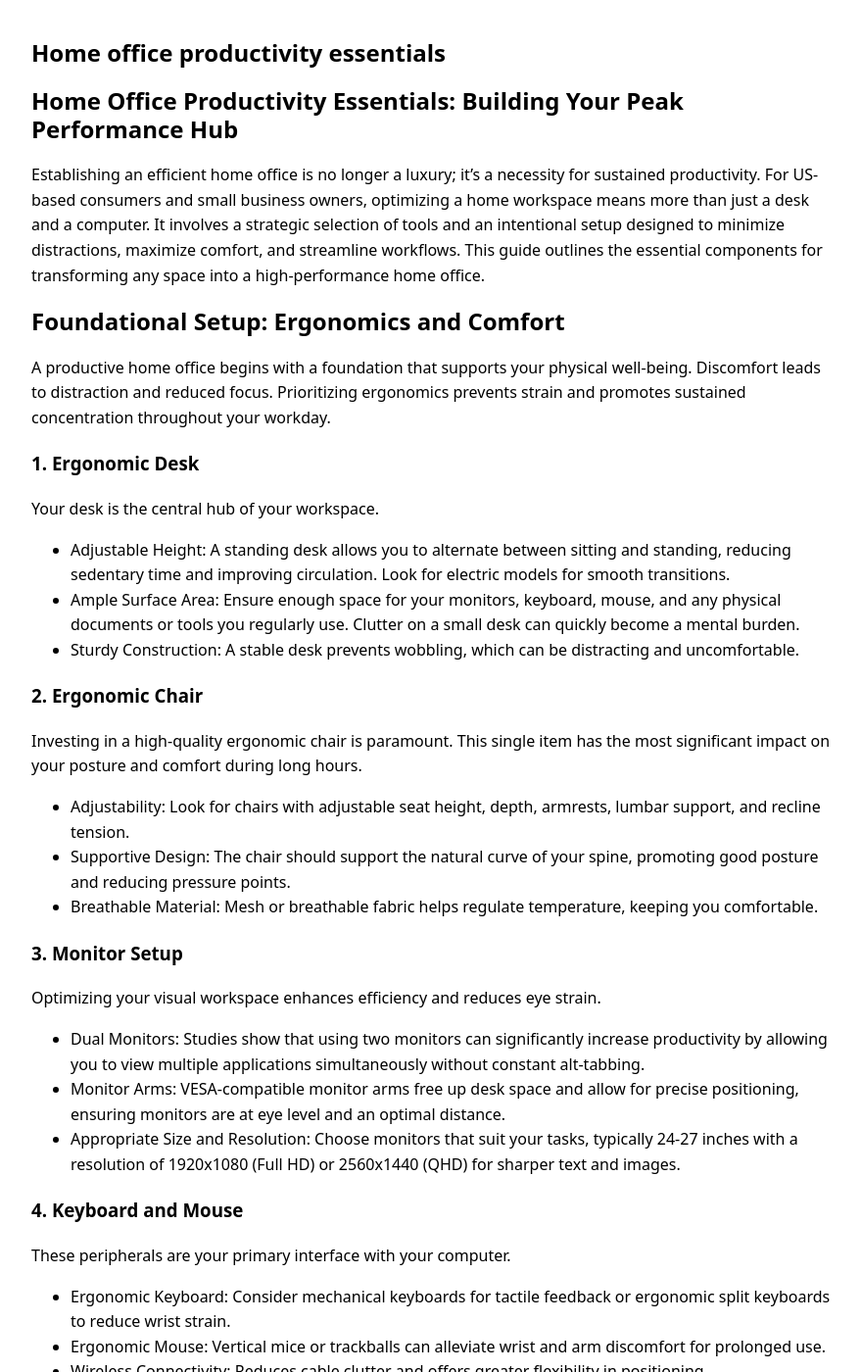
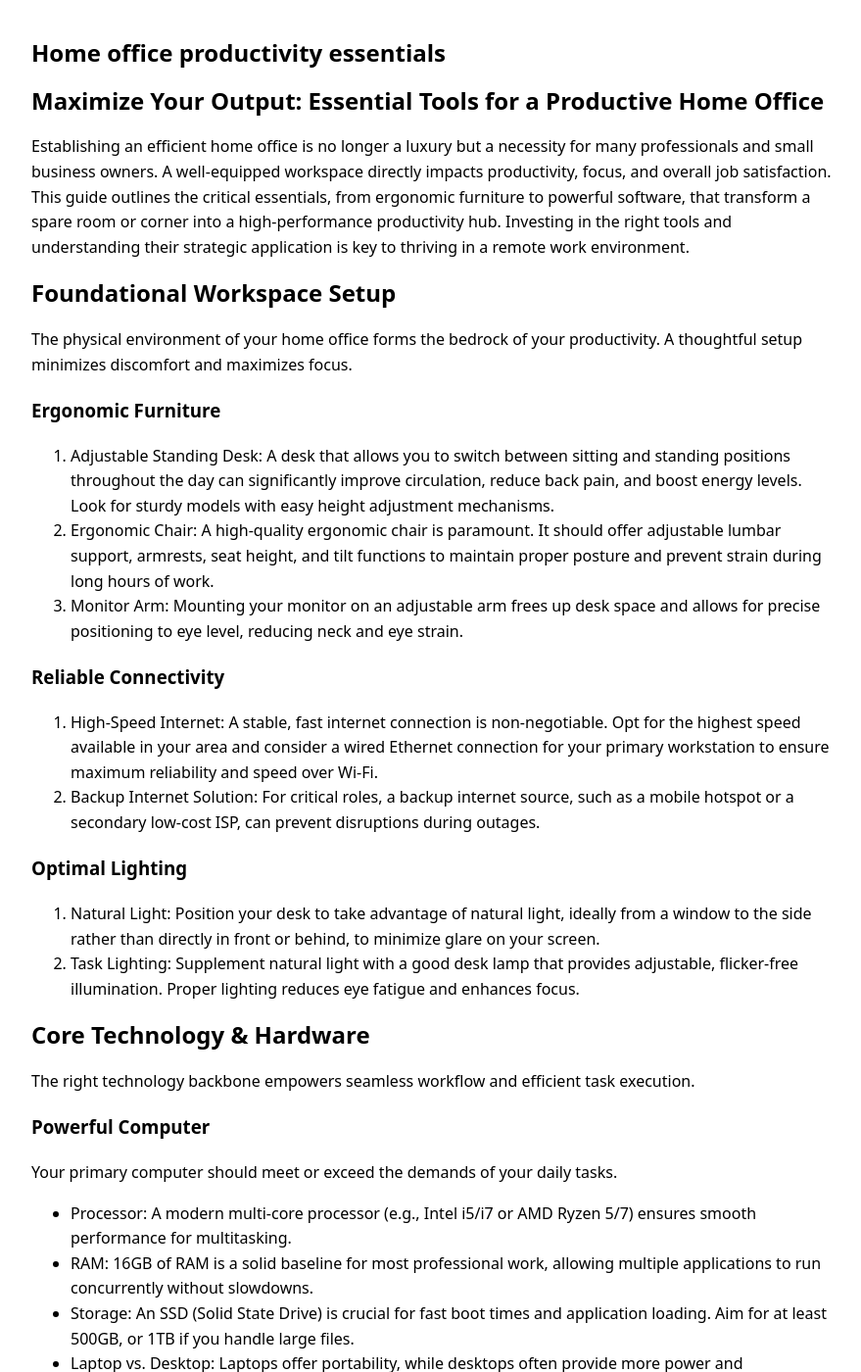
Before and after one commit to ironaclaw/ironaclaw.github.io, a Jekyll site: the page built from _posts/2026-02-15-home-office-productivity-essentials.md, in a window 1280 px wide and 1400 px high. Shown: the whole window at 98% size, without its empty margins (198-1077 px from the left). Built offline with Jekyll 4.4.1, drawn with Linux system fonts in a browser that asks for light colours; some of the changed text lies outside the part shown.

Commit message:
Add 2026-02-15-home-office-productivity-essentials.md

```diff
--- a/_posts/2026-02-15-home-office-productivity-essentials.md
+++ b/_posts/2026-02-15-home-office-productivity-essentials.md
@@ -9,124 +9,84 @@ keywords: []
 model_used: gemini-2.5-flash
 ---
 
-# Home Office Productivity Essentials: Building Your Peak Performance Hub
+# Maximize Your Output: Essential Tools for a Productive Home Office
 
-Establishing an efficient home office is no longer a luxury; it's a necessity for sustained productivity. For US-based consumers and small business owners, optimizing a home workspace means more than just a desk and a computer. It involves a strategic selection of tools and an intentional setup designed to minimize distractions, maximize comfort, and streamline workflows. This guide outlines the essential components for transforming any space into a high-performance home office.
+Establishing an efficient home office is no longer a luxury but a necessity for many professionals and small business owners. A well-equipped workspace directly impacts productivity, focus, and overall job satisfaction. This guide outlines the critical essentials, from ergonomic furniture to powerful software, that transform a spare room or corner into a high-performance productivity hub. Investing in the right tools and understanding their strategic application is key to thriving in a remote work environment.
 
-## Foundational Setup: Ergonomics and Comfort
+## Foundational Workspace Setup
 
-A productive home office begins with a foundation that supports your physical well-being. Discomfort leads to distraction and reduced focus. Prioritizing ergonomics prevents strain and promotes sustained concentration throughout your workday.
+The physical environment of your home office forms the bedrock of your productivity. A thoughtful setup minimizes discomfort and maximizes focus.
 
-### 1. Ergonomic Desk
+### Ergonomic Furniture
 
-Your desk is the central hub of your workspace.
-*   Adjustable Height: A standing desk allows you to alternate between sitting and standing, reducing sedentary time and improving circulation. Look for electric models for smooth transitions.
-*   Ample Surface Area: Ensure enough space for your monitors, keyboard, mouse, and any physical documents or tools you regularly use. Clutter on a small desk can quickly become a mental burden.
-*   Sturdy Construction: A stable desk prevents wobbling, which can be distracting and uncomfortable.
+1.  Adjustable Standing Desk: A desk that allows you to switch between sitting and standing positions throughout the day can significantly improve circulation, reduce back pain, and boost energy levels. Look for sturdy models with easy height adjustment mechanisms.
+2.  Ergonomic Chair: A high-quality ergonomic chair is paramount. It should offer adjustable lumbar support, armrests, seat height, and tilt functions to maintain proper posture and prevent strain during long hours of work.
+3.  Monitor Arm: Mounting your monitor on an adjustable arm frees up desk space and allows for precise positioning to eye level, reducing neck and eye strain.
 
-### 2. Ergonomic Chair
+### Reliable Connectivity
 
-Investing in a high-quality ergonomic chair is paramount. This single item has the most significant impact on your posture and comfort during long hours.
-*   Adjustability: Look for chairs with adjustable seat height, depth, armrests, lumbar support, and recline tension.
-*   Supportive Design: The chair should support the natural curve of your spine, promoting good posture and reducing pressure points.
-*   Breathable Material: Mesh or breathable fabric helps regulate temperature, keeping you comfortable.
+1.  High-Speed Internet: A stable, fast internet connection is non-negotiable. Opt for the highest speed available in your area and consider a wired Ethernet connection for your primary workstation to ensure maximum reliability and speed over Wi-Fi.
+2.  Backup Internet Solution: For critical roles, a backup internet source, such as a mobile hotspot or a secondary low-cost ISP, can prevent disruptions during outages.
 
-### 3. Monitor Setup
+### Optimal Lighting
 
-Optimizing your visual workspace enhances efficiency and reduces eye strain.
-*   Dual Monitors: Studies show that using two monitors can significantly increase productivity by allowing you to view multiple applications simultaneously without constant alt-tabbing.
-*   Monitor Arms: VESA-compatible monitor arms free up desk space and allow for precise positioning, ensuring monitors are at eye level and an optimal distance.
-*   Appropriate Size and Resolution: Choose monitors that suit your tasks, typically 24-27 inches with a resolution of 1920x1080 (Full HD) or 2560x1440 (QHD) for sharper text and images.
+1.  Natural Light: Position your desk to take advantage of natural light, ideally from a window to the side rather than directly in front or behind, to minimize glare on your screen.
+2.  Task Lighting: Supplement natural light with a good desk lamp that provides adjustable, flicker-free illumination. Proper lighting reduces eye fatigue and enhances focus.
 
-### 4. Keyboard and Mouse
+## Core Technology & Hardware
 
-These peripherals are your primary interface with your computer.
-*   Ergonomic Keyboard: Consider mechanical keyboards for tactile feedback or ergonomic split keyboards to reduce wrist strain.
-*   Ergonomic Mouse: Vertical mice or trackballs can alleviate wrist and arm discomfort for prolonged use.
-*   Wireless Connectivity: Reduces cable clutter and offers greater flexibility in positioning.
+The right technology backbone empowers seamless workflow and efficient task execution.
 
-## Technology Backbone: Reliable Hardware and Software
+### Powerful Computer
 
-Seamless technology is the lifeblood of a productive home office. Interruptions due to slow equipment or unreliable connections are major productivity killers.
+Your primary computer should meet or exceed the demands of your daily tasks.
+*   Processor: A modern multi-core processor (e.g., Intel i5/i7 or AMD Ryzen 5/7) ensures smooth performance for multitasking.
+*   RAM: 16GB of RAM is a solid baseline for most professional work, allowing multiple applications to run concurrently without slowdowns.
+*   Storage: An SSD (Solid State Drive) is crucial for fast boot times and application loading. Aim for at least 500GB, or 1TB if you handle large files.
+*   Laptop vs. Desktop: Laptops offer portability, while desktops often provide more power and upgradeability for the cost. Choose based on your mobility needs.
 
-### 1. High-Performance Computer
+### Dual Monitors
 
-Whether a desktop or laptop, your computer needs to handle your workload without lag.
-*   Processor (CPU): An Intel i5/i7 (11th gen or newer) or AMD Ryzen 5/7 (5000 series or newer) provides ample power for most tasks.
-*   RAM: 16GB of RAM is a solid baseline for multitasking, with 32GB recommended for resource-intensive applications.
-*   Storage (SSD): A Solid State Drive (SSD) dramatically speeds up boot times and application loading compared to traditional Hard Disk Drives (HDDs). Aim for at least 500GB.
+Using two monitors significantly expands your digital workspace, allowing you to view multiple applications simultaneously without constant toggling. This setup is proven to increase productivity by reducing context switching and improving information accessibility.
 
-### 2. Stable Internet Connection
+### Quality Peripherals
 
-A fast and reliable internet connection is non-negotiable for remote work.
-*   Speed: For individual users, 100-200 Mbps download and 10-20 Mbps upload is generally sufficient. For multiple users or heavy video conferencing, consider 300+ Mbps download.
-*   Reliability: Invest in a quality router and consider a wired Ethernet connection for critical devices to minimize latency and dropped connections.
+1.  Ergonomic Keyboard: Choose a keyboard that feels comfortable for extended typing. Options include mechanical keyboards for tactile feedback or ergonomic split keyboards for wrist health.
+2.  Precision Mouse: An ergonomic mouse that fits your hand well can prevent wrist strain. Consider a vertical mouse or trackball for alternative comfort.
+3.  External Webcam: While most laptops have built-in webcams, an external 1080p or 4K webcam offers superior image quality, which is essential for professional video calls.
+4.  Noise-Canceling Headset: A comfortable headset with a clear microphone and active noise cancellation is vital for clear communication during virtual meetings and for maintaining focus in a potentially noisy home environment.
 
-### 3. Essential Software Tools
+### Printer/Scanner (Optional but Useful)
 
-Beyond your operating system, specific applications streamline work.
-*   Project Management: Tools like Asana, Trello, or Monday.com help organize tasks, track progress, and collaborate.
-*   Communication: Slack, Microsoft Teams, or Zoom are crucial for team communication and virtual meetings.
-*   Cloud Storage: Google Drive, Dropbox, or OneDrive ensure your files are accessible from anywhere and securely backed up.
-*   Productivity Suites: Microsoft 365 or Google Workspace provide essential word processing, spreadsheet, and presentation tools.
+An all-in-one printer/scanner can be beneficial for occasional document printing, scanning, or copying. Laser printers are generally more cost-effective for high-volume monochrome printing, while inkjet printers are better for color documents and photos.
 
-### 4. Quality Webcam and Microphone
+## Software & Digital Tools for Efficiency
 
-Professional virtual presence requires clear audio and video.
-*   Webcam: An external 1080p webcam offers superior image quality compared to most built-in laptop cameras.
-*   Microphone: A dedicated USB microphone (e.g., a condenser mic) significantly improves audio clarity, reducing background noise and ensuring you are heard clearly in meetings.
+Beyond hardware, a robust suite of software and digital services streamlines workflows and enhances collaboration.
 
-## Workspace Optimization: Organization and Environment
+### Communication & Collaboration
 
-Beyond the core equipment, the overall environment of your home office profoundly impacts focus and well-being.
+1.  Video Conferencing: Tools like Zoom, Google Meet, and Microsoft Teams are indispensable for virtual meetings, screen sharing, and remote collaboration.
+2.  Team Messaging: Platforms such as Slack or Microsoft Teams facilitate instant communication, file sharing, and organized discussions with colleagues.
 
-### 1. Cable Management
+### Project Management & Task Tracking
 
-Untamed cables create visual clutter and can be a safety hazard.
-*   Cable Sleeves and Ties: Bundle cables neatly.
-*   Cable Trays: Attach under your desk to hide power strips and excess cable length.
-*   Wireless Peripherals: Reduce the number of cables from the outset.
+1.  Project Management Software: For managing complex projects and teams, tools like Asana, Trello, Monday.com, or ClickUp provide centralized platforms for task assignment, progress tracking, and deadline management.
+2.  Personal Task Managers: Apps like Todoist, Microsoft To Do, or Things help organize individual tasks, set reminders, and prioritize daily activities.
 
-### 2. Storage Solutions
+### Cloud Storage & File Management
 
-An organized space promotes a clear mind.
-*   Filing Cabinets: For physical documents that require secure storage.
-*   Shelving Units: For books, reference materials, or decorative items.
-*   Desk Organizers: Keep pens, notepads, and small items tidy and within reach.
+Services like Google Drive, Dropbox, and Microsoft OneDrive offer secure cloud storage, enabling access to your files from any device, easy sharing, and automatic backups. This ensures data safety and facilitates seamless collaboration.
 
-### 3. Lighting
+### Note-Taking & Information Capture
 
-Proper lighting reduces eye strain and can influence mood and energy levels.
-*   Natural Light: Position your desk near a window if possible, avoiding direct glare on your screen.
-*   Task Lighting: A good desk lamp provides focused illumination for reading or writing.
-*   Ambient Lighting: Ensure the overall room is well-lit to reduce contrast between your screen and the surroundings.
+Digital note-taking applications such as Evernote, OneNote, or Notion allow you to capture ideas, meeting notes, and research in an organized, searchable format. They often support multimedia integration and cross-device syncing.
 
-### 4. Noise Reduction
+### Focus & Productivity Apps
 
-Minimizing distractions is key to deep work.
-*   Noise-Canceling Headphones: Essential for blocking out household noise.
-*   Designated Workspace: A separate room, if available, provides the best isolation.
-*   Sound-Absorbing Materials: Rugs, curtains, and even wall art can help dampen echoes.
-
-## Powering Productivity: Energy and Focus
-
-Maintaining personal energy and focus is as critical as your physical setup.
-
-### 1. Power Backup (UPS)
-
-An Uninterruptible Power Supply (UPS) provides battery backup during power outages, protecting your equipment and preventing data loss. It also conditions power, shielding electronics from surges.
-
-### 2. Smart Plugs/Power Strips
-
-Smart power strips can protect your electronics from surges and allow you to remotely control power to devices, reducing phantom energy drain.
-
-### 3. Hydration and Snacks
-
-Keep a water bottle and healthy snacks nearby to maintain energy levels and avoid unnecessary trips away from your workspace.
-
-### 4. Scheduled Breaks
-
-Integrate short, regular breaks into your workday to prevent burnout and refresh your focus. Stand up, stretch, or walk away from your desk for a few minutes every hour.
+1.  Time Management: Tools like the Pomodoro Technique timers or dedicated focus apps help structure work intervals and breaks, improving concentration.
+2.  Website Blockers: Apps like Freedom or Forest can temporarily block distracting websites and applications, helping you maintain focus during critical work periods.
+3.  Calendar Management: Utilizing digital calendars (Google Calendar, Outlook Calendar
 
 ## Conclusion
-Optimizing your home office with the right essentials is a direct investment in your productivity and well-being. By thoughtfully selecting ergonomic furniture, ensuring proper lighting, minimizing distractions, and integrating smart power solutions, you create a foundation for focused work. Remember to also prioritize personal energy through hydration and scheduled breaks to sustain peak performance. Equip your space wisely to transform your home office into a powerful engine for efficiency and consistent output.
+Equipping your home office with these essential tools is a strategic investment in your productivity. From communication and project management to cloud storage and focus aids, each category offers solutions to streamline your workflow. By implementing these recommendations, you'll create a more efficient, organized, and ultimately, more productive home office environment.
```
